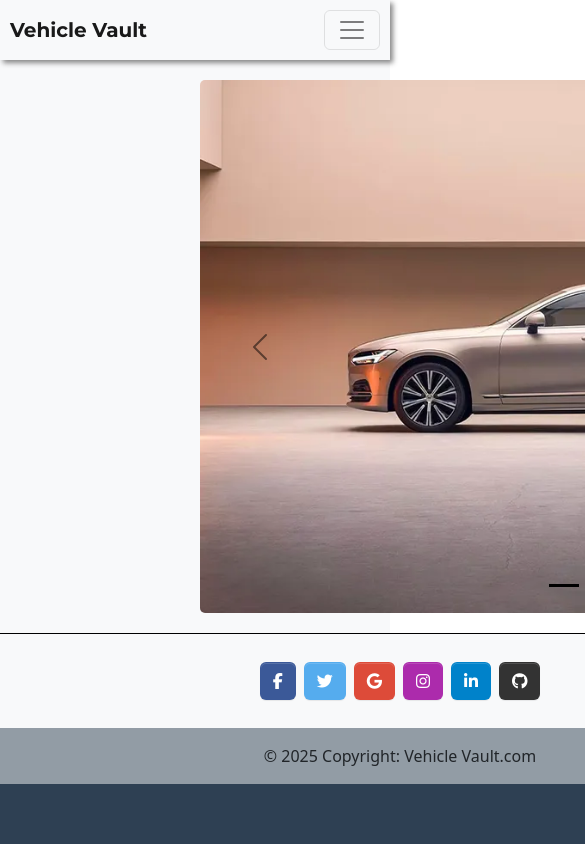
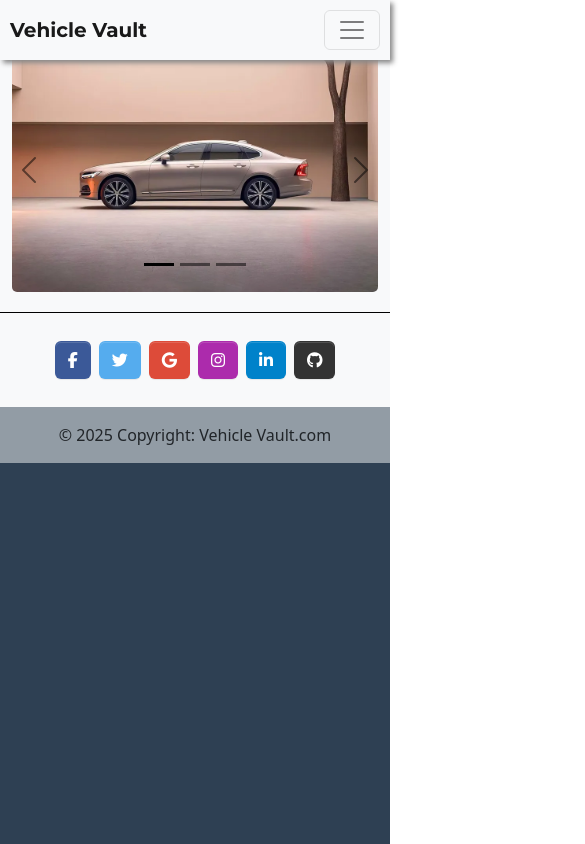
Before and after one commit to harshpatel16-bit/Vehicle-Vault-Frontend, a React (Vite) app: page / in a window 390 px wide. Shown: the top 844 px of the page, 585 px wide, since content can reach past the window. Built offline with nearby package versions, Linux system fonts and the light colour scheme; no server answers.

Commit message:
welcomepage-rensponsive

```diff
--- /dev/null
+++ b/public/css/welcome.css
@@ -0,0 +1,11 @@
+.carousel-img {
+  border-radius: 5px;
+  max-height: 500px;
+  object-fit: cover;
+}
+
+@media (max-width: 768px) {
+  .carousel-img {
+    max-height: 300px;
+  }
+}
--- a/src/components/layout/Welcome.jsx
+++ b/src/components/layout/Welcome.jsx
@@ -1,20 +1,21 @@
-import React from 'react'
-import car4 from '../image/roxx.avif'
-import s1 from '../image/slide1.webp'
-import s2 from '../image/slide2.avif'
-import s3 from '../image/slide3.avif'
-import { Navbar } from './Navbar'
-import { Footer } from './Footer'
-
-
-
-
+import React from "react";
+import s1 from "../image/slide1.webp";
+import s2 from "../image/slide2.avif";
+import s3 from "../image/slide3.avif";
+import { Navbar } from "./Navbar";
+import { Footer } from "./Footer";
+import "../../../public/css/welcome.css"
 
 export const Welcome = () => {
   return (
     <>
-    <Navbar></Navbar>
-<div id="carouselExampleDark" className="carousel carousel-dark slide" style={{width:'800px',borderRadius:'5px',position:'relative',left:'25%',marginTop:'80px'}}>
+      <Navbar />
+
+      <div
+        id="carouselExampleDark"
+        className="carousel carousel-dark slide container mt-5"
+        style={{ borderRadius: "5px" }}
+      >
         <div className="carousel-indicators">
           <button
             type="button"
@@ -37,38 +38,58 @@ export const Welcome = () => {
             aria-label="Slide 3"
           />
         </div>
+
         <div className="carousel-inner">
-    <div className="carousel-item active" data-bs-interval={10000} >
-      <img src={s1} className="d-block w-100" alt="..." style={{borderRadius:'5px'}}  />
+          <div className="carousel-item active" data-bs-interval={10000}>
+            <img src={s1} className="d-block w-100 carousel-img" alt="..." />
             <div className="carousel-caption d-none d-md-block">
               <h5>Welcome To Vehicle Vault</h5>
-        <p>your ultimate destination for exploring, comparing, buying, and selling cars with ease.</p>
+              <p>
+                your ultimate destination for exploring, comparing, buying, and
+                selling cars with ease.
+              </p>
             </div>
           </div>
+
           <div className="carousel-item" data-bs-interval={2000}>
-      <img src={s2} className="d-block w-100" alt="..." style={{borderRadius:'5px'}}/>
-      <div className="carousel-caption d-none d-md-block" style={{color:'bisque'}}>
+            <img src={s2} className="d-block w-100 carousel-img" alt="..." />
+            <div
+              className="carousel-caption d-none d-md-block"
+              style={{ color: "bisque" }}
+            >
               <h5>Compare & Choose the Best</h5>
-        <p>With our advanced comparison feature, you can evaluate multiple cars based on specifications, price, and performance.</p>
+              <p>
+                With our advanced comparison feature, you can evaluate multiple
+                cars based on specifications, price, and performance.
+              </p>
             </div>
           </div>
+
           <div className="carousel-item">
-      <img src={s3} className="d-block w-100" alt="..." style={{borderRadius:'5px'}}/>
-      <div className="carousel-caption d-none d-md-block" style={{color:'bisque'}}>
-        <h5>Buy & Sell with Confidence
-        </h5>
-
-        <p>Vehicle Vault ensures secure and hassle-free transactions for both buyers and sellers.</p>
+            <img src={s3} className="d-block w-100 carousel-img" alt="..." />
+            <div
+              className="carousel-caption d-none d-md-block"
+              style={{ color: "bisque" }}
+            >
+              <h5>Buy & Sell with Confidence</h5>
+              <p>
+                Vehicle Vault ensures secure and hassle-free transactions for
+                both buyers and sellers.
+              </p>
             </div>
           </div>
         </div>
+
         <button
           className="carousel-control-prev"
           type="button"
           data-bs-target="#carouselExampleDark"
           data-bs-slide="prev"
         >
-    <span className="carousel-control-prev-icon" aria-hidden="true" />
+          <span
+            className="carousel-control-prev-icon"
+            aria-hidden="true"
+          ></span>
           <span className="visually-hidden">Previous</span>
         </button>
         <button
@@ -77,14 +98,16 @@ export const Welcome = () => {
           data-bs-target="#carouselExampleDark"
           data-bs-slide="next"
         >
-    <span className="carousel-control-next-icon" aria-hidden="true" />
+          <span
+            className="carousel-control-next-icon"
+            aria-hidden="true"
+          ></span>
           <span className="visually-hidden">Next</span>
         </button>
+      </div>
 
-</div> <br />
-<Footer></Footer>
-
+      <br />
+      <Footer />
     </>
-
-  )
-}
+  );
+};
```
Lines whose indentation alone changed are shown as unchanged.
